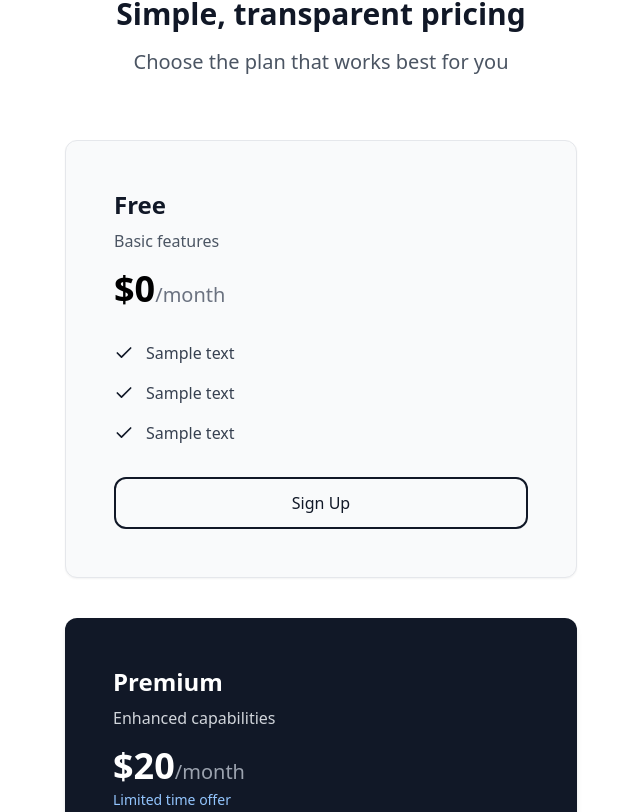
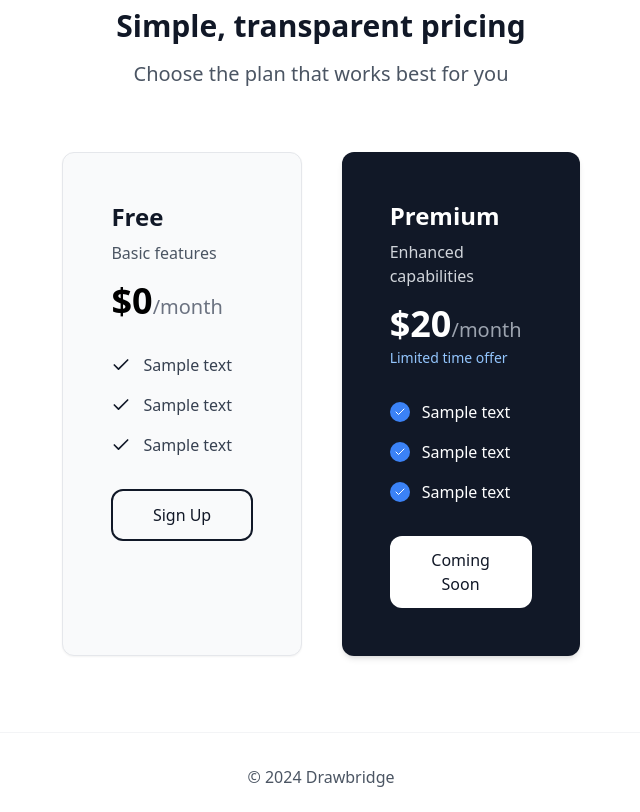
Before and after one commit to mrp3790/drawbridge-landing, a React (Create React App) app: page / in a window 1280 px wide. Shown: the part 1668-2480 px from the top of the page, without its empty margins (319-959 px from the left). Built offline with nearby package versions, Linux system fonts and the light colour scheme; the HTML template or start-up script is replaced by a standard one.

Commit message:
Update App.js

```diff
--- a/src/App.js
+++ b/src/App.js
@@ -197,7 +197,7 @@
             <p className="text-xl text-gray-600 max-w-2xl mx-auto">Choose the plan that works best for you</p>
           </div>
 
-          <div className="flex flex-wrap justify-center gap-10 mx-auto">
+          <div className="flex flex-col md:flex-row justify-center gap-10 mx-auto">
             {/* Free Tier */}
             <div className="w-full max-w-lg bg-gray-50 p-12 rounded-xl border border-gray-200 shadow-sm">
               <div className="mb-8">
```
